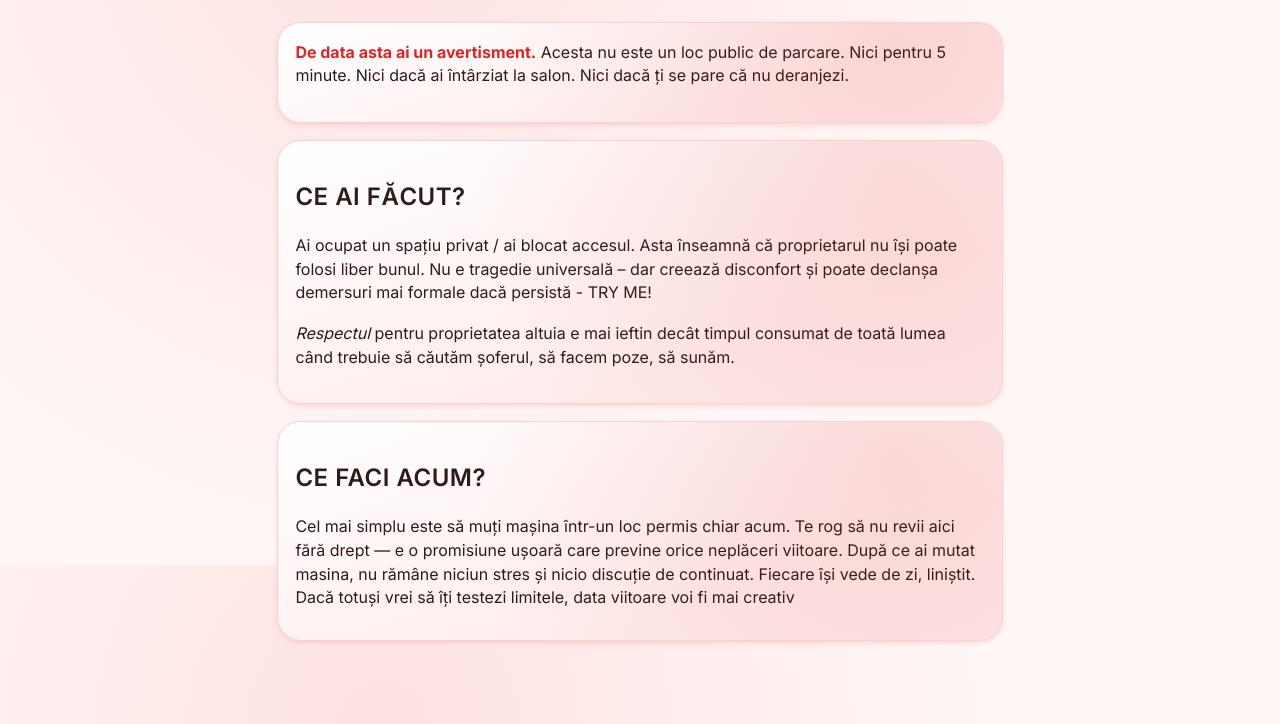
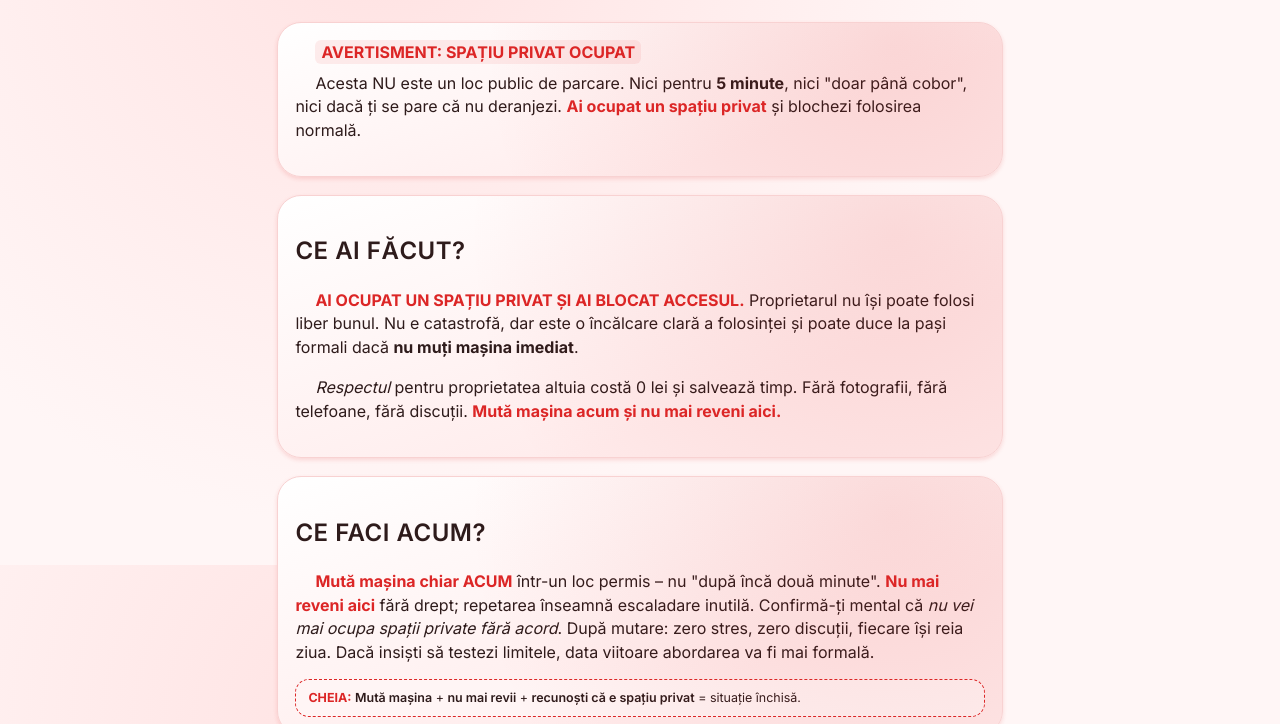
Before and after one commit to ovidiuchis/parcare, a plain HTML site: page index.html in a window 1280 px wide. Shown: the part 235-959 px from the top of the page. Drawn offline with Linux system fonts and the light colour scheme.

Commit message:
Enhance warning messages and styling in index.html for clarity and emphasis

```diff
--- a/index.html
+++ b/index.html
@@ -82,6 +82,7 @@
       }
       p {
         margin: 0 0 1.05rem;
+        text-indent: 1.25em;
       }
 
       .warning-bar {
@@ -258,6 +259,7 @@
         margin: 0;
         font-size: 0.82rem;
         color: var(--text-soft);
+        text-indent: 1.1em;
       }
       .badge {
         font-size: 0.6rem;
@@ -430,37 +432,72 @@
       <section class="section fade-seq" aria-labelledby="intro-heading">
         <h2 id="intro-heading" class="visually-hidden">Context</h2>
         <p>
-          <strong style="color: var(--accent)"
-            >De data asta ai un avertisment.</strong
+          <strong
+            style="
+              color: var(--accent);
+              background: rgba(220, 38, 38, 0.08);
+              padding: 2px 6px;
+              border-radius: 6px;
+            "
+            >AVERTISMENT: SPAȚIU PRIVAT OCUPAT</strong
           >
-          Acesta nu este un loc public de parcare. Nici pentru 5 minute. Nici
-          dacă ai întârziat la salon. Nici dacă ți se pare că nu deranjezi.
+          <span style="display: block; margin-top: 0.45rem"
+            >Acesta NU este un loc public de parcare. Nici pentru
+            <b>5 minute</b>, nici "doar până cobor", nici dacă ți se pare că nu
+            deranjezi.
+            <strong style="color: var(--accent)"
+              >Ai ocupat un spațiu privat</strong
+            >
+            și blochezi folosirea normală.</span
+          >
         </p>
       </section>
       <section class="section fade-seq" aria-labelledby="ce-ai-facut-heading">
         <h2 id="ce-ai-facut-heading">CE AI FĂCUT?</h2>
         <p>
-          Ai ocupat un spațiu privat / ai blocat accesul. Asta înseamnă că
-          proprietarul nu își poate folosi liber bunul. Nu e tragedie universală
-          – dar creează disconfort și poate declanșa demersuri mai formale dacă
-          persistă - TRY ME!
+          <strong style="color: var(--accent)"
+            >AI OCUPAT UN SPAȚIU PRIVAT ȘI AI BLOCAT ACCESUL.</strong
+          >
+          Proprietarul nu își poate folosi liber bunul. Nu e catastrofă, dar
+          este o încălcare clară a folosinței și poate duce la pași formali dacă
+          <b>nu muți mașina imediat</b>.
         </p>
         <p>
-          <em>Respectul</em> pentru proprietatea altuia e mai ieftin decât
-          timpul consumat de toată lumea când trebuie să căutăm șoferul, să
-          facem poze, să sunăm.
+          <em>Respectul</em> pentru proprietatea altuia costă 0 lei și salvează
+          timp. Fără fotografii, fără telefoane, fără discuții.
+          <strong style="color: var(--accent)"
+            >Mută mașina acum și nu mai reveni aici.</strong
+          >
         </p>
       </section>
       <section class="section fade-seq" aria-labelledby="ce-faci-acum-heading">
         <h2 id="ce-faci-acum-heading">CE FACI ACUM?</h2>
         <p style="margin: 0 0 0.8rem">
-          Cel mai simplu este să muți mașina într-un loc permis chiar acum. Te
-          rog să nu revii aici fără drept — e o promisiune ușoară care previne
-          orice neplăceri viitoare. După ce ai mutat masina, nu rămâne niciun
-          stres și nicio discuție de continuat. Fiecare își vede de zi,
-          liniștit. Dacă totuși vrei să îți testezi limitele, data viitoare voi
-          fi mai creativ
+          <strong style="color: var(--accent)">Mută mașina chiar ACUM</strong>
+          într-un loc permis – nu "după încă două minute".
+          <strong style="color: var(--accent)">Nu mai reveni aici</strong> fără
+          drept; repetarea înseamnă escaladare inutilă. Confirmă-ți mental că
+          <em>nu vei mai ocupa spații private fără acord</em>. După mutare: zero
+          stres, zero discuții, fiecare își reia ziua. Dacă insiști să testezi
+          limitele, data viitoare abordarea va fi mai formală.
         </p>
+        <div
+          style="
+            margin: 0.9rem 0 0;
+            padding: 0.65rem 0.75rem;
+            background: #fff5f5;
+            border: 1px dashed #dc2626;
+            border-radius: 14px;
+            font-size: 0.78rem;
+            line-height: 1.25;
+          "
+        >
+          <strong style="color: var(--accent)">CHEIA:</strong>
+          <span style="font-weight: 600">Mută mașina</span> +
+          <span style="font-weight: 600">nu mai revii</span> +
+          <span style="font-weight: 600">recunoști că e spațiu privat</span> =
+          situație închisă.
+        </div>
       </section>
     </main>
     <footer class="fade-seq" role="contentinfo">
```
